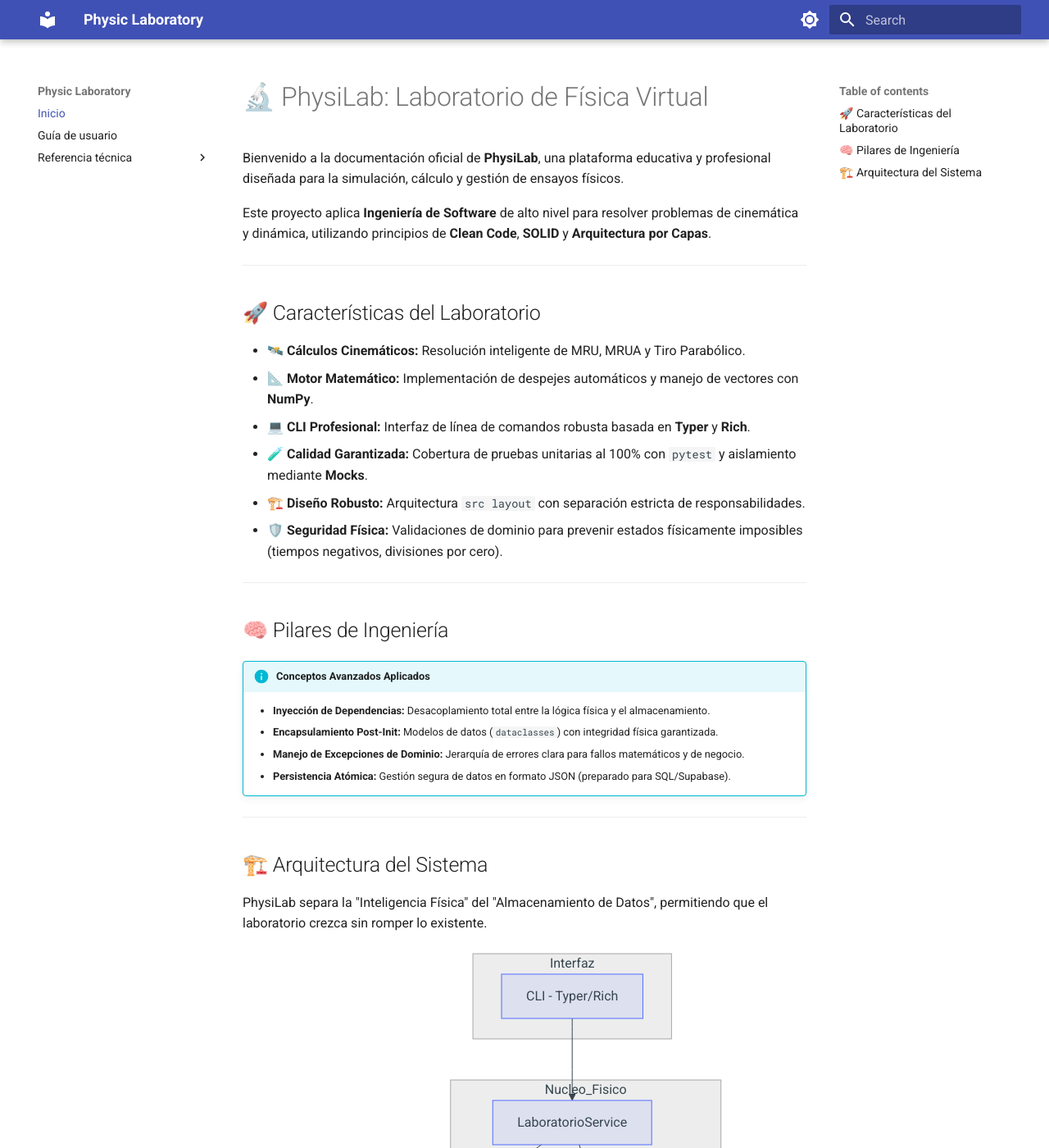
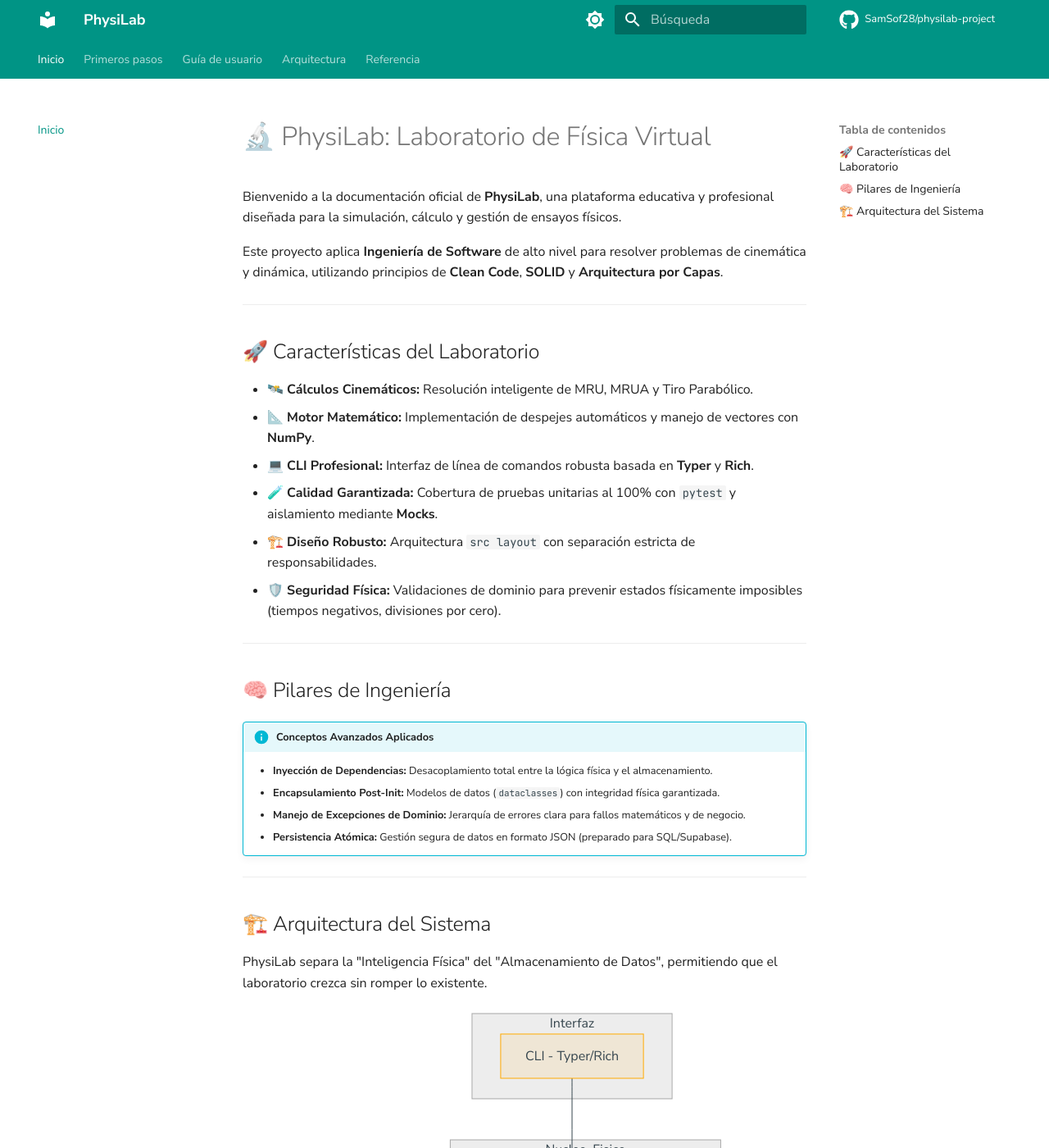
Before and after one commit to SamSof28/physilab-project, an MkDocs documentation site: the page built from docs/index.md, in a window 1280 px wide and 1400 px high. Shown: the whole window at 82% size. Built offline with MkDocs 1.6.1 and Material for MkDocs 9.7.7, drawn with Linux system fonts in a browser that asks for light colours; comment, search, counter and statistics services are not loaded.

Commit message:
Update mkdocs.yml for improved site configuration and localization

```diff
--- a/mkdocs.yml
+++ b/mkdocs.yml
@@ -1,22 +1,40 @@
-site_name: Physic Laboratory
+site_name: PhysiLab
+site_description: Cuaderno de laboratorio digital para ensayos de cinematica con CLI en Python.
+site_url: https://samsof28.github.io/physilab-project/
+repo_url: https://github.com/SamSof28/physilab-project
+repo_name: SamSof28/physilab-project
+
 theme:
   name: material
+  language: es
+  font:
+    text: Nunito Sans
+    code: JetBrains Mono
+  icon:
+    repo: fontawesome/brands/github
+  features:
+    - navigation.tabs
+    - navigation.sections
+    - navigation.expand
+    - navigation.top
+    - content.code.copy
+    - content.tabs.link
   palette:
     - scheme: default
-      primary: indigo
-      accent: indigo
+      primary: teal
+      accent: amber
       toggle:
         icon: material/brightness-7
-        name: Switch to dark mode
-    - scheme: slate # modo oscuro
-      primary: indigo
-      accent: indigo
+        name: Cambiar a modo oscuro
+    - scheme: slate
+      primary: teal
+      accent: amber
       toggle:
         icon: material/brightness-4
-        name: Switch to light mode
+        name: Cambiar a modo claro
 
 plugins:
-  - search:
+  - search
   - mkdocstrings:
       handlers:
         python:
@@ -24,9 +42,15 @@
 
 nav:
   - Inicio: index.md
-  - Guía de usuario: guia_usuario.md
-  - Referencia técnica:
-    - API de python: referencia/api.md
+  - Primeros pasos: getting-started.md
+  - Guía de usuario:
+    - Comandos CLI: user-guide/commands.md
+    - Persistencia: user-guide/persistence.md
+  - Arquitectura: architecture.md
+  - Referencia: reference.md
+
+extra_css:
+  - assets/stylesheets/extra.css
 
 markdown_extensions:
   - admonition
```
